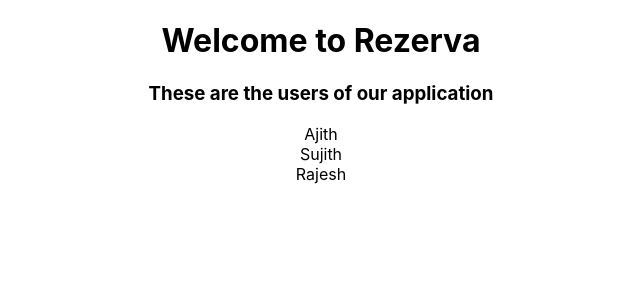
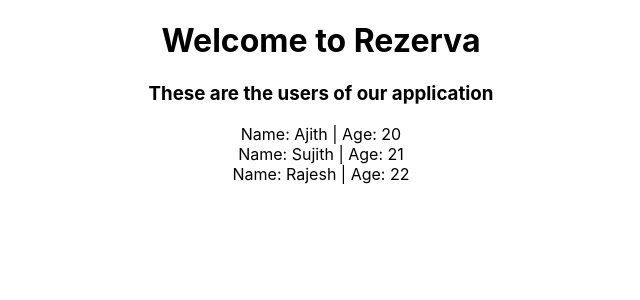
Before and after one commit to Santhoshmahanthi123/react-techsith, a React (Create React App) app: page / in a window 1280 px wide. Shown: the top 300 px of the page, without its empty margins (319-959 px from the left). Built offline with nearby package versions, Linux system fonts and the light colour scheme.

Commit message:
props updated in user.js file

```diff
--- a/src/users/User.js
+++ b/src/users/User.js
@@ -1,5 +1,9 @@
 import React from "react";
 const User = props => {
-  return <div>{props.children}</div>;
+  return (
+    <div>
+      Name: {props.children} | Age: {props.age}
+    </div>
+  );
 };
 export default User;
```
